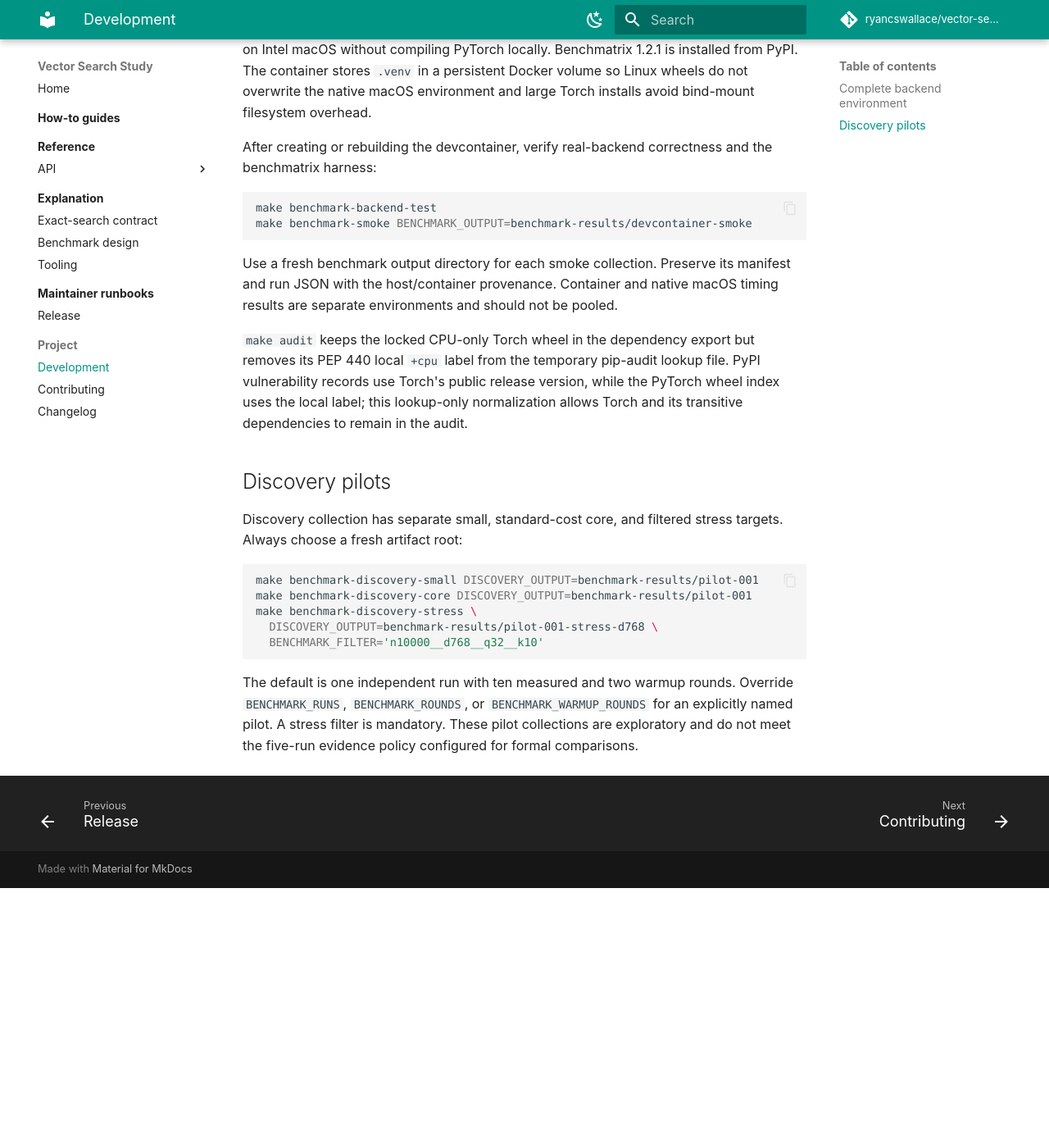
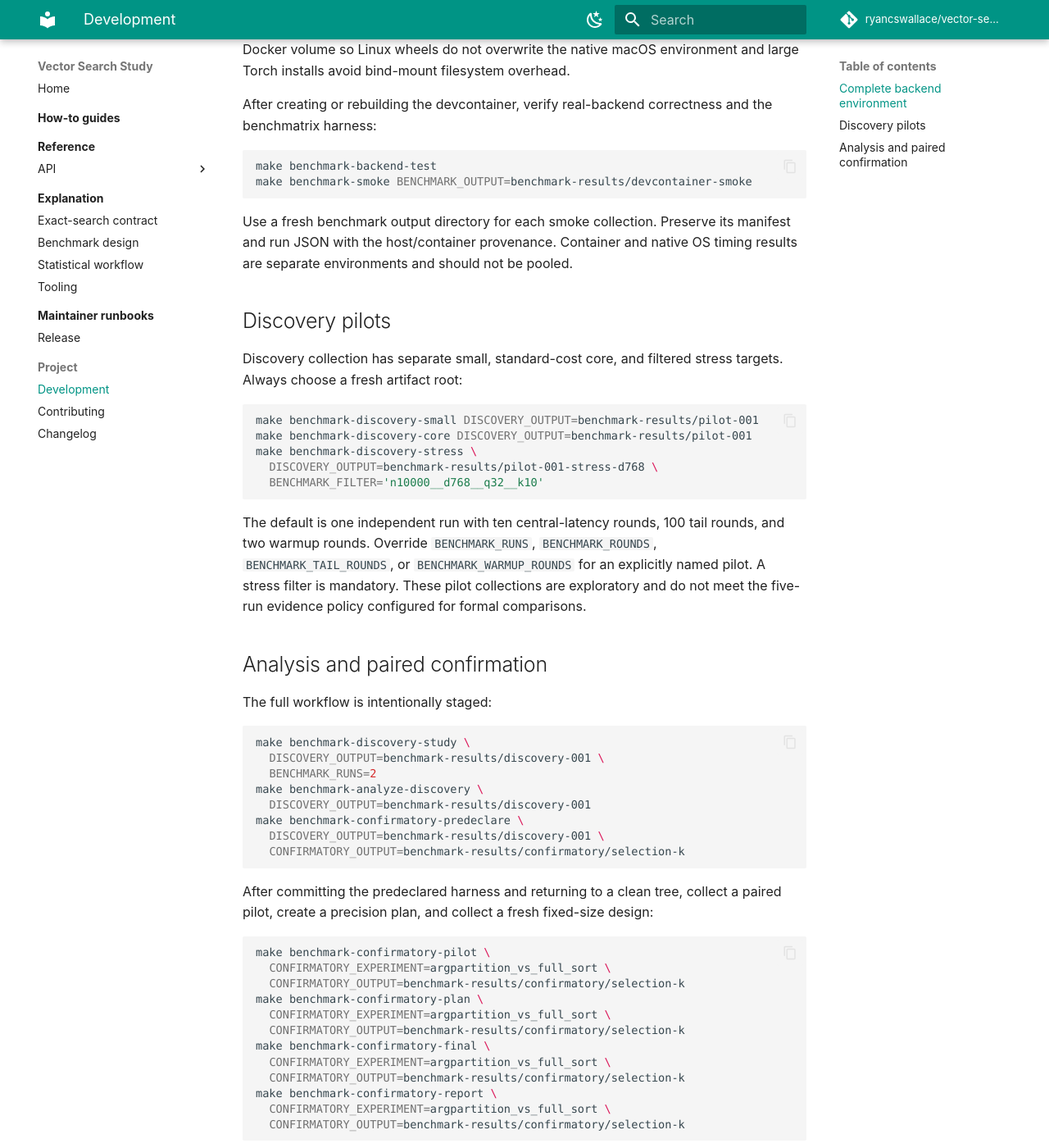
Before and after one commit to ryancswallace/vector-search-study, an MkDocs documentation site: the page built from docs/project/development.md, in a window 1280 px wide and 1400 px high, scrolled down 520 px. Shown: the whole window at 82% size. Built offline with MkDocs 1.6.1 and Material for MkDocs 9.7.7, drawn with Linux system fonts in a browser that asks for light colours; comment, search, counter and statistics services are not loaded; before the commit the page ends 1603 px from its top, so only the background shows below that; some of the changed text lies outside the part shown.

Commit message:
docs(benchmarks): document statistical study workflow

````diff
--- a/docs/project/development.md
+++ b/docs/project/development.md
@@ -18,12 +18,10 @@ and documentation lives in `docs/`.
 ## Complete backend environment
 
 The devcontainer runs as Linux `amd64` with Python 3.12 and installs the locked
-CPU builds of PyTorch, Faiss, SciPy, and scikit-learn. This provides the backend
-coverage unavailable on Intel macOS without compiling PyTorch locally.
-Benchmatrix 1.2.1 is installed from PyPI.
-The container stores `.venv` in a persistent Docker volume so Linux wheels do
-not overwrite the native macOS environment and large Torch installs avoid
-bind-mount filesystem overhead.
+CPU builds of PyTorch, Faiss, SciPy, and scikit-learn. The container stores
+`.venv` in a persistent Docker volume so Linux wheels do not overwrite the
+native macOS environment and large Torch installs avoid bind-mount filesystem
+overhead.
 
 After creating or rebuilding the devcontainer, verify real-backend correctness
 and the benchmatrix harness:
@@ -35,13 +33,7 @@ make benchmark-smoke BENCHMARK_OUTPUT=benchmark-results/devcontainer-smoke
 
 Use a fresh benchmark output directory for each smoke collection. Preserve its
 manifest and run JSON with the host/container provenance. Container and native
-macOS timing results are separate environments and should not be pooled.
-
-`make audit` keeps the locked CPU-only Torch wheel in the dependency export but
-removes its PEP 440 local `+cpu` label from the temporary pip-audit lookup file.
-PyPI vulnerability records use Torch's public release version, while the
-PyTorch wheel index uses the local label; this lookup-only normalization allows
-Torch and its transitive dependencies to remain in the audit.
+OS timing results are separate environments and should not be pooled.
 
 ## Discovery pilots
 
@@ -56,8 +48,45 @@ make benchmark-discovery-stress \
   BENCHMARK_FILTER='n10000__d768__q32__k10'
 ```
 
-The default is one independent run with ten measured and two warmup rounds.
-Override `BENCHMARK_RUNS`, `BENCHMARK_ROUNDS`, or
-`BENCHMARK_WARMUP_ROUNDS` for an explicitly named pilot. A stress filter is
-mandatory. These pilot collections are exploratory and do not meet the
-five-run evidence policy configured for formal comparisons.
+The default is one independent run with ten central-latency rounds, 100 tail
+rounds, and two warmup rounds. Override `BENCHMARK_RUNS`, `BENCHMARK_ROUNDS`,
+`BENCHMARK_TAIL_ROUNDS`, or `BENCHMARK_WARMUP_ROUNDS` for an explicitly named
+pilot. A stress filter is mandatory. These pilot collections are exploratory
+and do not meet the five-run evidence policy configured for formal
+comparisons.
+
+## Analysis and paired confirmation
+
+The full workflow is intentionally staged:
+
+```bash
+make benchmark-discovery-study \
+  DISCOVERY_OUTPUT=benchmark-results/discovery-001 \
+  BENCHMARK_RUNS=2
+make benchmark-analyze-discovery \
+  DISCOVERY_OUTPUT=benchmark-results/discovery-001
+make benchmark-confirmatory-predeclare \
+  DISCOVERY_OUTPUT=benchmark-results/discovery-001 \
+  CONFIRMATORY_OUTPUT=benchmark-results/confirmatory/selection-k
+```
+
+After committing the predeclared harness and returning to a clean tree, collect
+a paired pilot, create a precision plan, and collect a fresh fixed-size design:
+
+```bash
+make benchmark-confirmatory-pilot \
+  CONFIRMATORY_EXPERIMENT=argpartition_vs_full_sort \
+  CONFIRMATORY_OUTPUT=benchmark-results/confirmatory/selection-k
+make benchmark-confirmatory-plan \
+  CONFIRMATORY_EXPERIMENT=argpartition_vs_full_sort \
+  CONFIRMATORY_OUTPUT=benchmark-results/confirmatory/selection-k
+make benchmark-confirmatory-final \
+  CONFIRMATORY_EXPERIMENT=argpartition_vs_full_sort \
+  CONFIRMATORY_OUTPUT=benchmark-results/confirmatory/selection-k
+make benchmark-confirmatory-report \
+  CONFIRMATORY_EXPERIMENT=argpartition_vs_full_sort \
+  CONFIRMATORY_OUTPUT=benchmark-results/confirmatory/selection-k
+```
+
+The precision pilot is never appended to the final sample. Final collection
+rejects dirty sources and pair-count plans above the configured safety cap.
--- a/mkdocs.yml
+++ b/mkdocs.yml
@@ -110,6 +110,7 @@ nav:
       - Explanation overview: explanation/index.md
       - Exact-search contract: explanation/exact-search-contract.md
       - Benchmark design: explanation/benchmark-design.md
+      - Statistical workflow: explanation/statistical-workflow.md
       - Tooling: explanation/tooling.md
   - Maintainer runbooks:
       - Maintainer runbooks overview: runbooks/index.md
````
Also changed, not shown: CHANGELOG.md (+5 -0 lines), README.md (+7 -0 lines), cspell.json (+29 -0 lines), docs/explanation/benchmark-design.md (+27 -1 lines), docs/explanation/exact-search-contract.md (+5 -3 lines), docs/explanation/index.md (+2 -0 lines), docs/explanation/statistical-workflow.md (added, +63 -0 lines).
